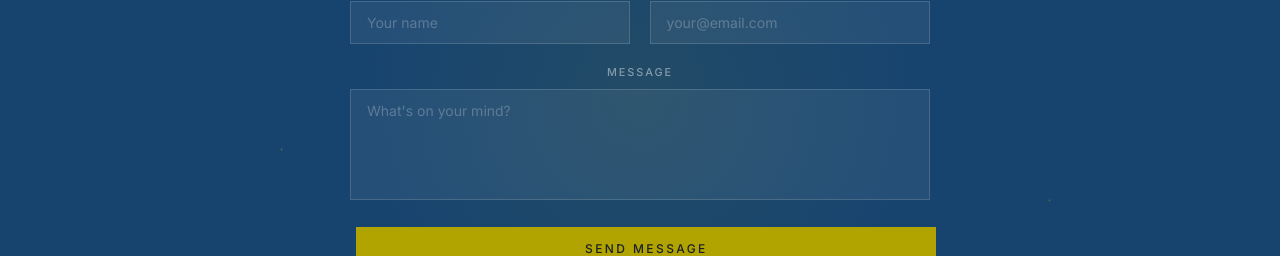
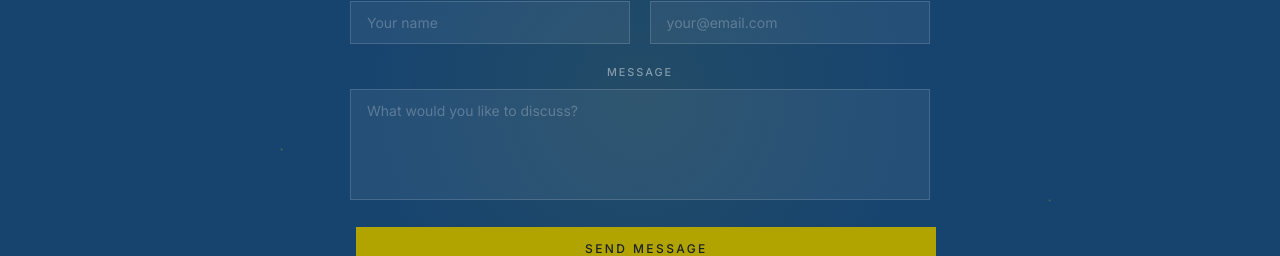
Before and after one commit to Arthur-T-Huang/personal-website, a React (Vite) app: page / in a window 1280 px wide. Shown: the part 6130-6386 px from the top of the page. Built offline with nearby package versions, Linux system fonts and the light colour scheme; no server answers.

Commit message:
changed message box prompt

```diff
--- a/src/sections/Contact.jsx
+++ b/src/sections/Contact.jsx
@@ -91,7 +91,7 @@ export default function Contact() {
                   required
                   value={form.message}
                   onChange={handleChange}
-                  placeholder="What's on your mind?"
+                  placeholder="What would you like to discuss?"
                 />
               </div>
               {status === 'error' && (
```
